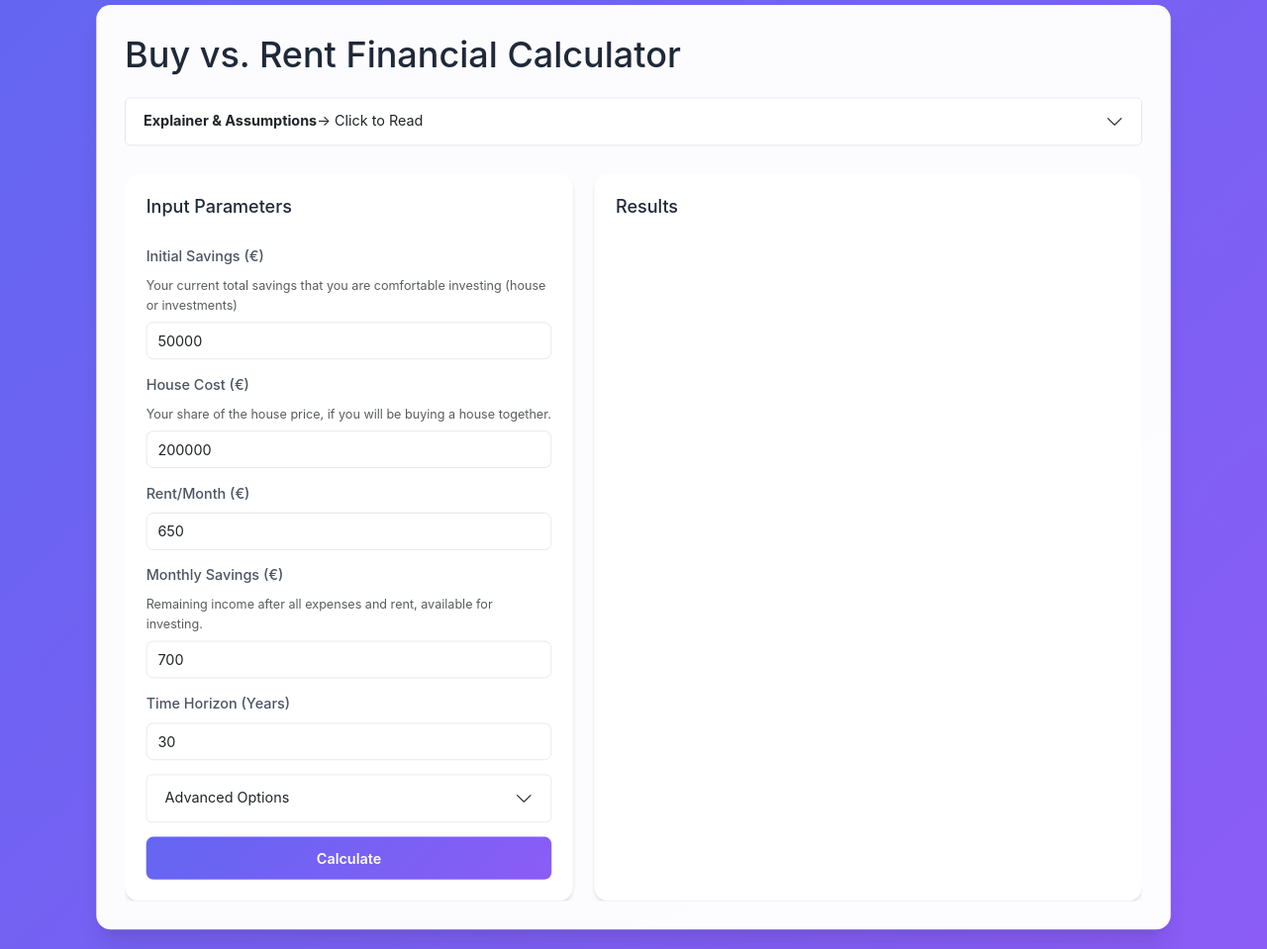
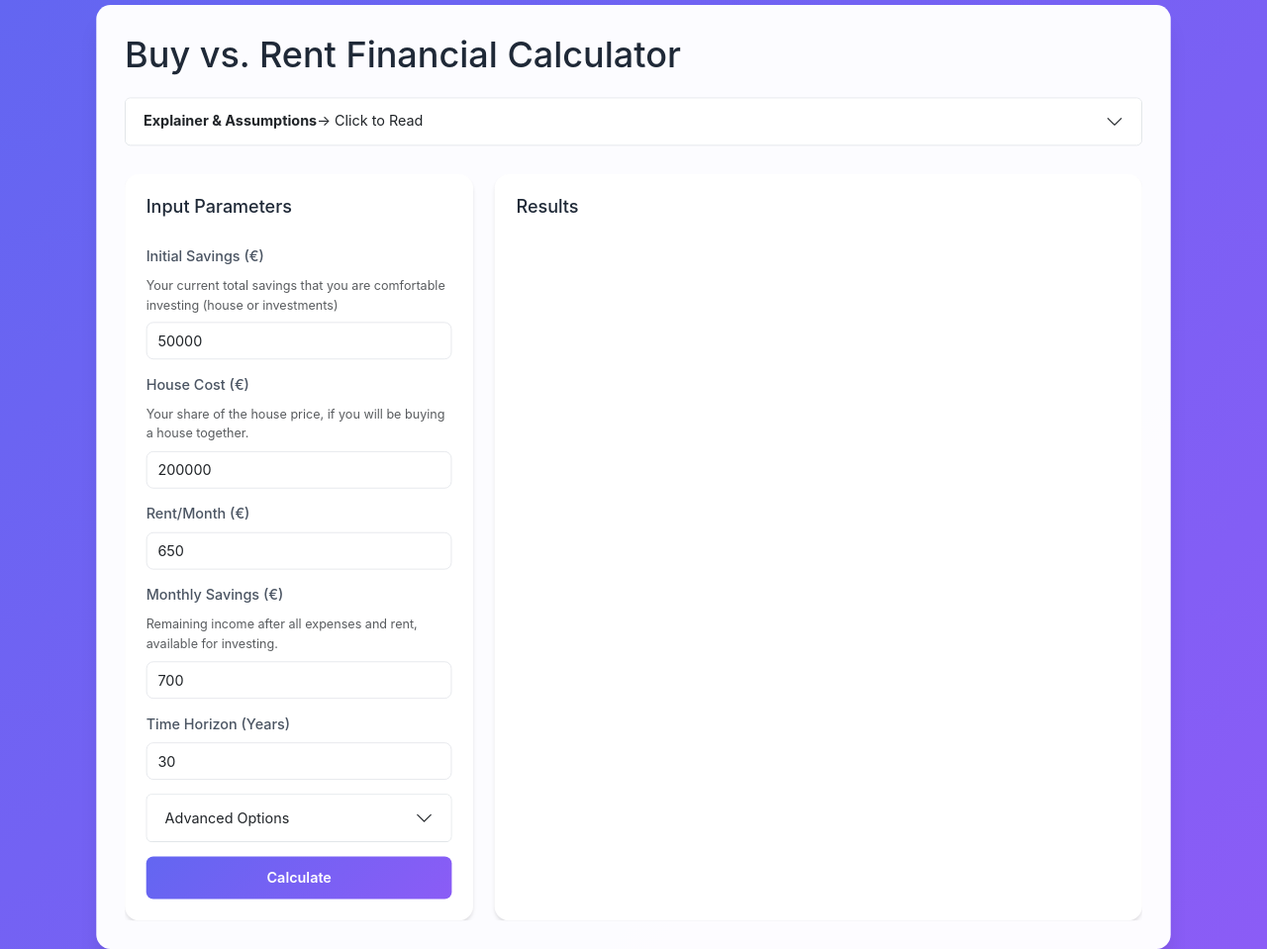
Before and after one commit to seanw712/Buy-vs-Rent, a Flask app: page / in a window 1280 px wide. Shown: the whole page at 99% size. Run offline with Flask 3, Linux system fonts and the light colour scheme.

Commit message:
styling etc.

```diff
--- a/static/style.css
+++ b/static/style.css
@@ -53,7 +53,7 @@ body {
 /* Main Layout */
 .main-content {
     display: grid;
-    grid-template-columns: 0.9fr 1.1fr;
+    grid-template-columns: 0.35fr 0.65fr;
     gap: 2rem;
     margin-top: 2rem;
     max-width: 100%;
@@ -78,8 +78,9 @@ h1 {
 }
 
 .input-section {
-    min-width: 400px;
-    max-width: 600px;
+    min-width: 300px;
+    max-width: none;
+    width: 100%;
 }
 
 .results-section {
@@ -87,8 +88,8 @@ h1 {
     height: auto;
     min-height: 0;
     width: 100%;
-    min-width: 500px;
-    max-width: 900px;
+    min-width: 400px;
+    max-width: none;
 }
 
 .input-section h5 {
@@ -229,13 +230,11 @@ h1 {
     }
 
     .input-section {
-        min-width: 350px;
-        max-width: 550px;
+        min-width: 280px;
     }
 
     .results-section {
-        min-width: 450px;
-        max-width: 800px;
+        min-width: 380px;
     }
 }
 
```
Also changed, not shown: static/script.js (+0 -31 lines), .specstory/history/error-troubleshooting-for-income-calculation.md.
